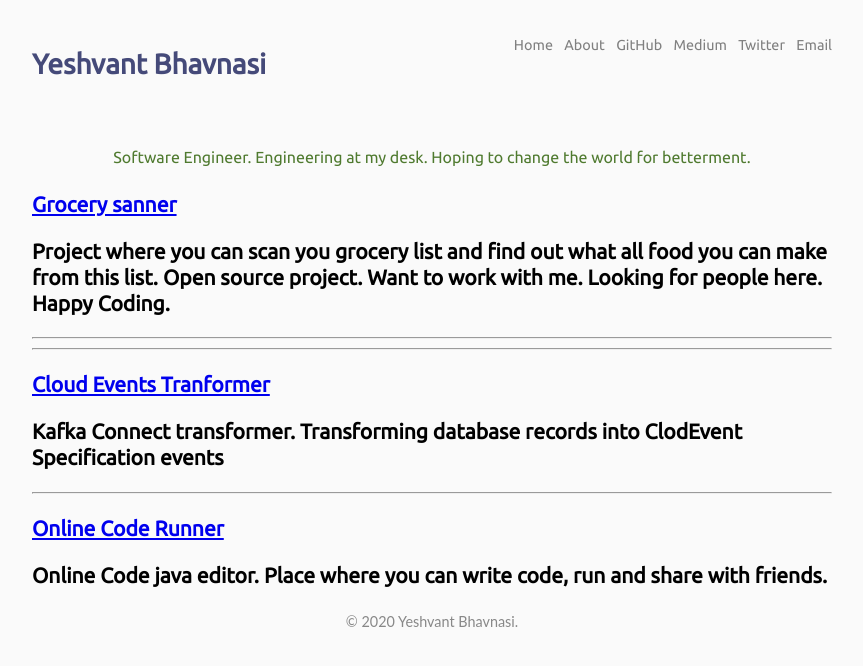
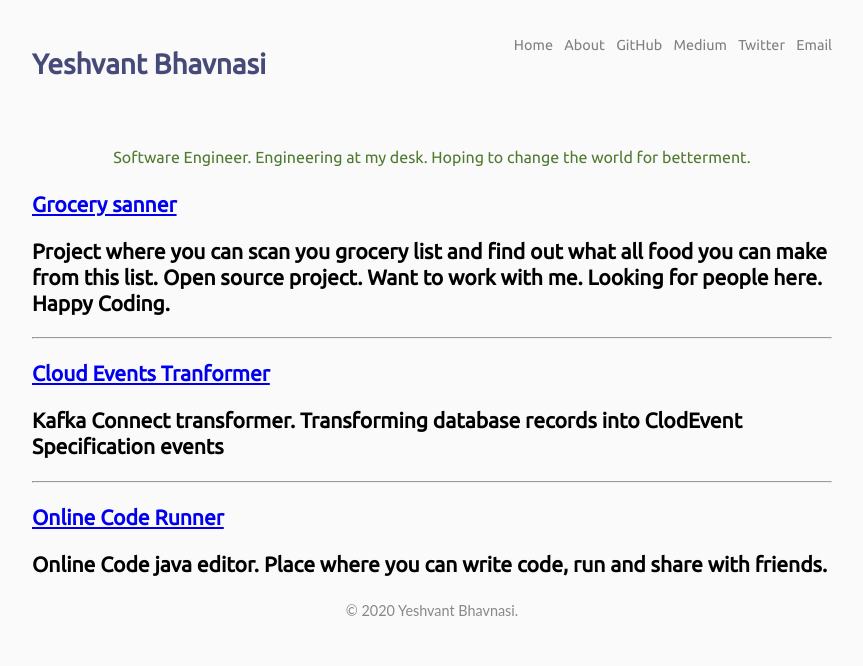
Before and after one commit to yeshvant-bhavnasi/yeshvant-bhavnasi.github.io, a Jekyll site: the page index.html, which Jekyll copies as it is, in a window 1280 px wide. Shown: the top 666 px of the page, without its empty margins (208-1071 px from the left). Built offline with Jekyll 4.4.1, drawn with Linux system fonts in a browser that asks for light colours; nearby versions of some CDN libraries; comment, search, counter and statistics services are not loaded.

Commit message:
Update index.html

```diff
--- a/index.html
+++ b/index.html
@@ -2,13 +2,12 @@
 <html>
     <head>
         <meta http-equiv="Content-Type" content="text/html; charset=UTF-8"/>
-        <meta name="application-url" content="https://yeshvantbhavnasi.info"/>
+        <meta name="application-url" content="https://yeshvantbhavnasi.github.io"/>
         <meta name="viewport" content="width=device-width, initial-scale=1">
         <meta name="keywords" content="Yeshvant Bhavnasi,Yeshvant,bhavnasi,bhavnasi venkat satya,code,javascript,node,databases,startups,angular,machine learning">
         <link rel="stylesheet" href="https://use.fontawesome.com/releases/v5.6.3/css/all.css" integrity="sha384-UHRtZLI+pbxtHCWp1t77Bi1L4ZtiqrqD80Kn4Z8NTSRyMA2Fd33n5dQ8lWUE00s/" crossorigin="anonymous">
         <link rel="stylesheet" href="./content.css" crossorigin="anonymous">
         <title>Yeshvant Bhavnasi</title>
-
     </head>
     <body>
     <nav class="nav">
@@ -28,10 +27,10 @@
         <p class="quote">Software Engineer. Engineering at my desk. Hoping to change the world for betterment.</p>
         <div class="blogs">
            <div id="blog1" class="blog">
-               <a href="https://github.com/yeshvantbhavnasi/GroceryScanner"><h3>Grocery sanner<h3></a> Project where you can scan you grocery list and find out what all food you can make from this list.
-               Open source project. Want to work with me. Looking for people here. Happy Coding.
+               <a href="https://github.com/yeshvantbhavnasi/GroceryScanner"><h3>Grocery sanner<h3></a>
+               <p>Project where you can scan you grocery list and find out what all food you can make from this list.
+                   Open source project. Want to work with me. Looking for people here. Happy Coding.</p>
             </div>
-            <hr/>
             <hr/>
             <div id="blog2" class="blog">
                 <a href="https://github.com/yeshvantbhavnasi/CloudEventsTransformer"><h3>Cloud Events Tranformer<h3></a>
```
